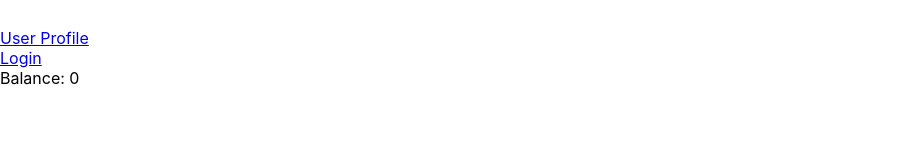
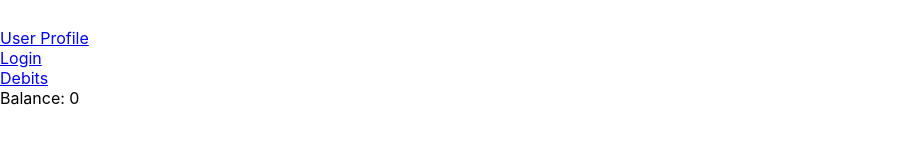
Before and after one commit to ianzures/bank-of-react, a React (Create React App) app: page / in a window 1280 px wide. Shown: the part 358-502 px from the top of the page, without its empty margins (0-918 px from the left). Built offline with nearby package versions, Linux system fonts and the light colour scheme; no server answers.

Commit message:
Created route to debit and link to debit page from home page.

```diff
--- a/src/App.js
+++ b/src/App.js
@@ -3,6 +3,7 @@ import { BrowserRouter as Router, Switch, Route } from 'react-router-dom';
 import Home from './components/Home';
 import UserProfile from './components/UserProfile';
 import LogIn from './components/LogIn';
+import Debits from './components/Debits';
 import axios from 'axios';
 
 class App extends Component{
@@ -14,7 +15,6 @@ class App extends Component{
             credits: [],
             creditTotal: 0,
             debitTotal: 0,
-            //accountBalance: 14568.27,
             currentUser: {
                 userName: 'bob_loblaw',
                 memberSince: '08/23/99',
@@ -66,6 +66,7 @@ class App extends Component{
             (<UserProfile userName={this.state.currentUser.userName} memberSince={this.state.currentUser.memberSince} />
         );
         const LogInComponent = () => (<LogIn user={this.state.currentUser} mockLogIn={this.mockLogIn} {...this.props} />);
+        const DebitComponent = () => (<Debits debits={this.state.debits} />);
 
         return (
             <Router>
@@ -73,6 +74,7 @@ class App extends Component{
                     <Route exact path="/" component={HomeComponent} />
                     <Route exact path="/userProfile" component={UserProfileComponent} />
                     <Route exact path="/login" render={LogInComponent} />
+                    <Route exact path="/debits" render={DebitComponent}/>
                 </Switch>
             </Router>
         );
--- a/src/components/Home.js
+++ b/src/components/Home.js
@@ -16,6 +16,8 @@ class Home extends React.Component{
                 <Link to="/userProfile">User Profile</Link>
                 <br/>
                 <Link to="/login">Login</Link>
+                <br/>
+                <Link to="/debits">Debits</Link>
 
                 <AccountBalance accountBalance={this.props.accountBalance}/>
             </div>
```
